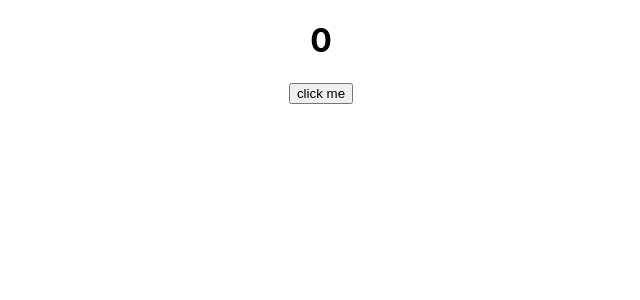
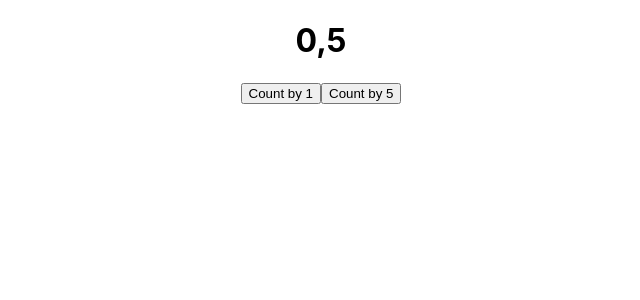
Before and after one commit to codeBurner0/React-JS-Complete, a React (Create React App) app: page / in a window 1280 px wide. Shown: the top 300 px of the page, without its empty margins (319-959 px from the left). Built offline with nearby package versions, Linux system fonts and the light colour scheme.

Commit message:
UseEffect

```diff
--- a/src/App.js
+++ b/src/App.js
@@ -9,12 +9,13 @@ import React from 'react'
 // import ComponentDidUpdate from './Components/Life Cycle Methods/class methods/ComponentDidUpdate'
 // import ShouldComponentUpdate from './Components/Life Cycle Methods/class methods/ShouldComponentUpdate'
 // import DidUnmount from './Components/Life Cycle Methods/class methods/DidUnmount'
-import UseState from './Components/Hooks/UseState'
+// import UseState from './Components/Hooks/UseState'
+import UseEffect from './Components/Hooks/UseEffect'
 
 function App() {
   return (
     <div>
-      <UseState/>
+      <UseEffect/>
     </div>
   )
 }
--- /dev/null
+++ b/src/Components/Hooks/UseEffect.js
@@ -0,0 +1,18 @@
+import React, { useEffect, useState } from 'react'
+
+function UseEffect() {
+    const [count1,setCount1]=useState(0)
+    const [count5,setCount5]=useState(5)
+    useEffect(()=>{
+        console.log("useEffect run")
+    }
+    )
+  return (
+    <div>
+      <h1>{count1},{count5}</h1>
+      <button onClick={()=>setCount1(count1+1)}>Count by 1</button>
+      <button onClick={()=>setCount5(count5+5)}>Count by 5</button>
+    </div>
+  )
+}
+export default UseEffect
```
